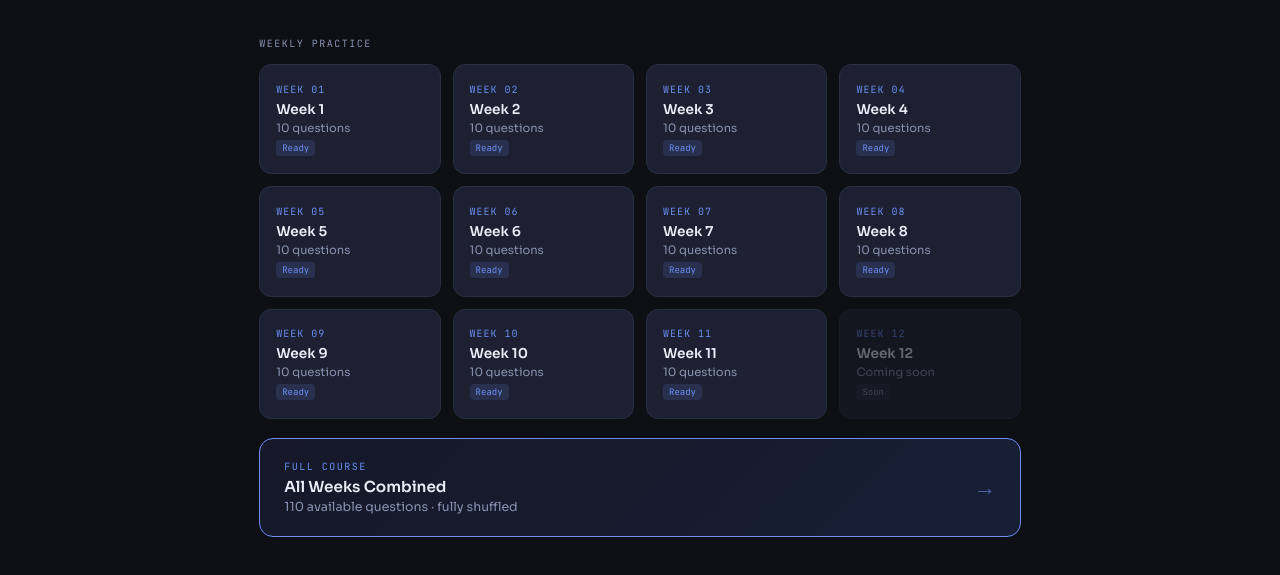
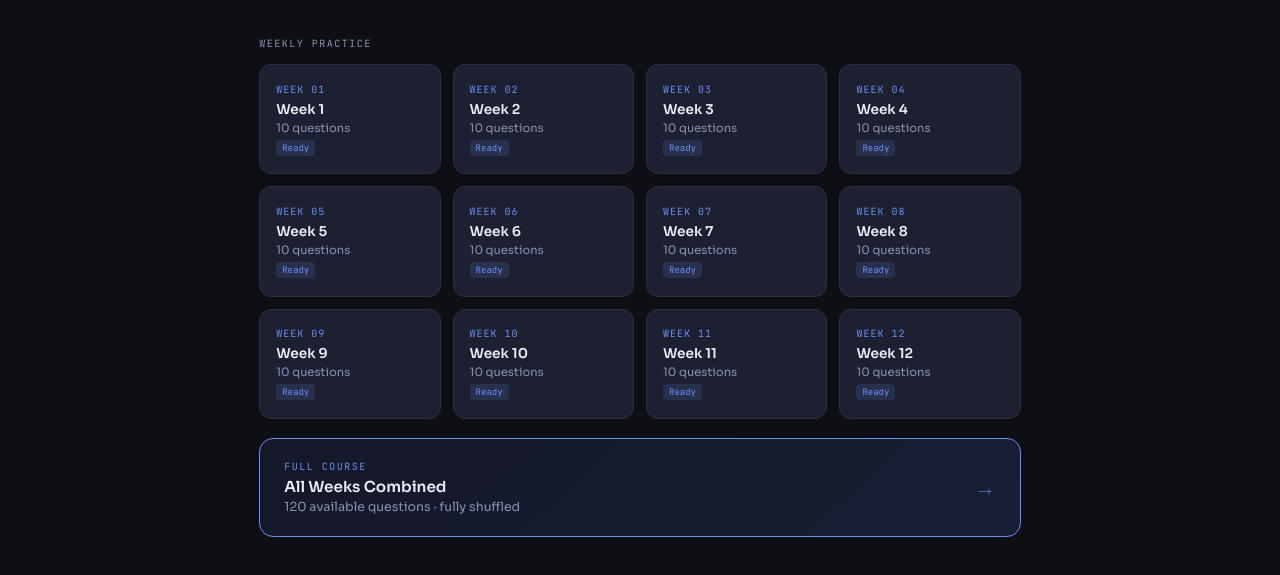
Before and after one commit to Gautham-SG/quiz, a plain HTML site: page index.html in a window 1280 px wide. Shown: the part 257-832 px from the top of the page. Drawn offline with Linux system fonts and the light colour scheme.

Commit message:
Update index.html

```diff
--- a/index.html
+++ b/index.html
@@ -232,7 +232,7 @@ header{background:var(--surface);border-bottom:1px solid var(--border);padding:1
 <script src="data/week9.js"></script>
 <script src="data/week10.js"></script>
 <script src="data/week11.js"></script>
-<!-- <script src="data/week12.js"></script> -->
+<script src="data/week12.js"></script>
 
 <script>
 const TOTAL_WEEKS = 12;
```
